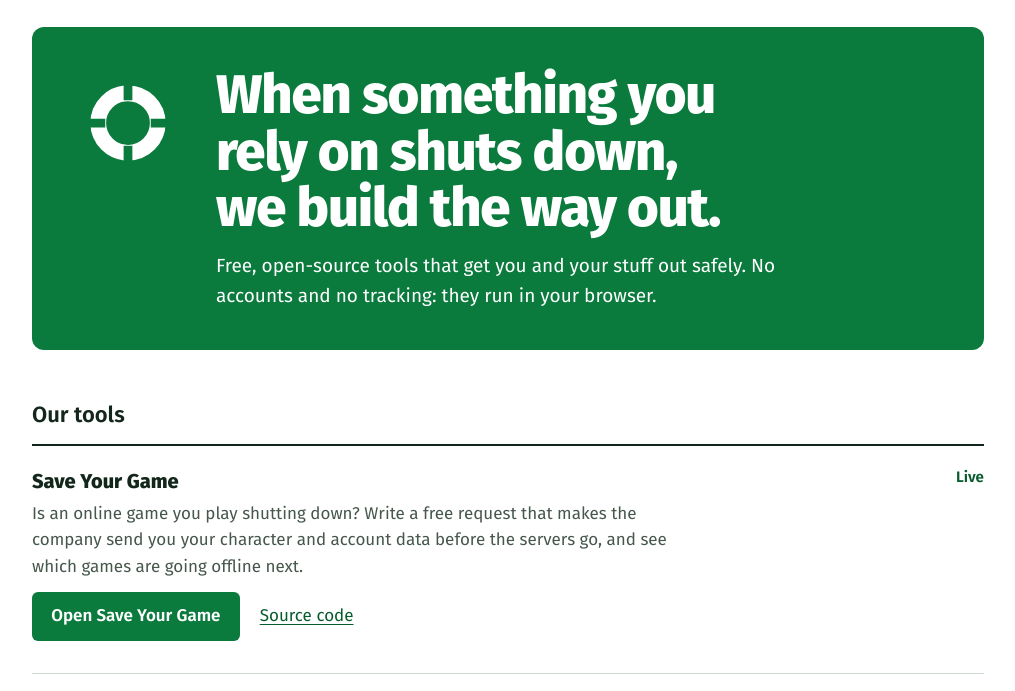
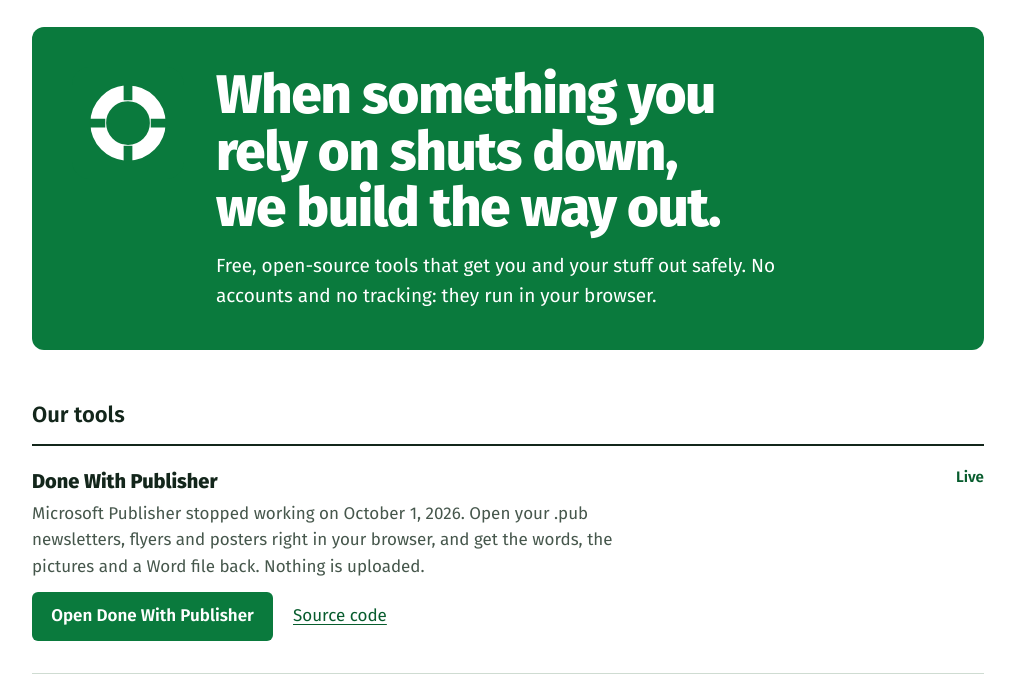
Before and after one commit to LifeboatLabs/lifeboatlabs.github.io, a plain HTML site: page index.html in a window 1280 px wide. Shown: the part 70-761 px from the top of the page, without its empty margins (132-1147 px from the left). Drawn offline with Linux system fonts and the light colour scheme.

Commit message:
List Done With Publisher
Co-Authored-By: Claude Opus 5.5 <noreply@anthropic.com>
Claude-Session: https://claude.ai/code/session_012SxryoHjpu2soSsKdLNJGj

```diff
--- a/index.html
+++ b/index.html
@@ -30,6 +30,14 @@
 
     <h2>Our tools</h2>
     <ul class="boats">
+      <li class="boat">
+        <div>
+          <h3>Done With Publisher</h3>
+          <p>Microsoft Publisher stopped working on October 1, 2026. Open your .pub newsletters, flyers and posters right in your browser, and get the words, the pictures and a Word file back. Nothing is uploaded.</p>
+          <p class="links"><a class="btn" href="/done-with-publisher/">Open Done With Publisher</a> <a href="https://github.com/LifeboatLabs/done-with-publisher">Source code</a></p>
+        </div>
+        <span class="state">Live</span>
+      </li>
       <li class="boat">
         <div>
           <h3>Save Your Game</h3>
--- a/sitemap.xml
+++ b/sitemap.xml
@@ -1,6 +1,7 @@
 <?xml version="1.0" encoding="UTF-8"?>
 <urlset xmlns="http://www.sitemaps.org/schemas/sitemap/0.9">
-  <url><loc>https://lifeboatlabs.github.io/</loc><lastmod>2026-11-26</lastmod></url>
+  <url><loc>https://lifeboatlabs.github.io/</loc><lastmod>2026-11-27</lastmod></url>
+  <url><loc>https://lifeboatlabs.github.io/done-with-publisher/</loc><lastmod>2026-11-27</lastmod></url>
   <url><loc>https://lifeboatlabs.github.io/save-your-game/</loc><lastmod>2026-11-26</lastmod></url>
   <url><loc>https://lifeboatlabs.github.io/done-with-windows-10/</loc><lastmod>2026-11-26</lastmod></url>
   <url><loc>https://lifeboatlabs.github.io/done-with-todo/</loc><lastmod>2026-11-26</lastmod></url>
```
